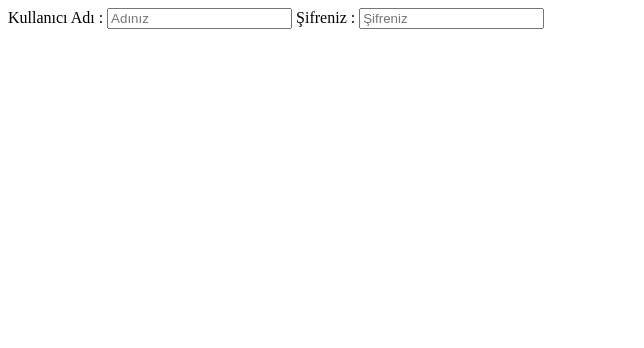
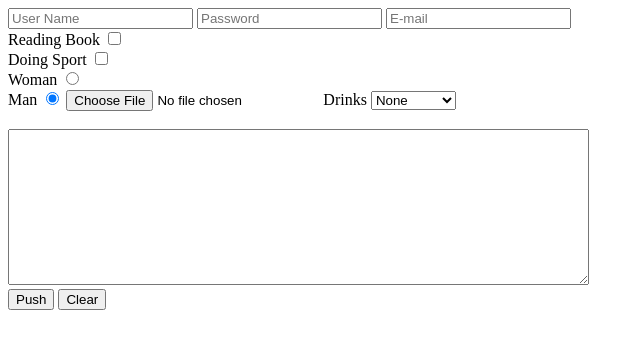
Before and after one commit to mhmmtbg07/frontend-bootcamp, a plain HTML site: page 17/index.html in a window 1280 px wide. Shown: the whole page, without its empty margins (0-644 px from the left). Drawn offline with Linux system fonts and the light colour scheme.

Commit message:
Course 17

```diff
--- a/17/index.html
+++ b/17/index.html
@@ -3,13 +3,38 @@
   <head>
     <meta charset="UTF-8" />
     <meta name="viewport" content="width=device-width, initial-scale=1.0" />
-    <title>Form elementleri</title>
+    <meta name="developer" content="Muhammet BAĞ" />
+    <title>Form Tags</title>
   </head>
   <body>
-    <!--*İnput = Bilgileri yazmamızı sağlar,"type" ise seçeneği ayarlar "placeholder" içine mesaj yazar -->
     <form>
-      Kullanıcı Adı : <input type="text" placeholder="Adınız" /> Şifreniz :
-      <input type="password" placeholder="Şifreniz" />
+      <!--"placeholder" for in box text-->
+      <input type="text" placeholder="User Name" />
+      <input type="password" placeholder="Password" />
+      <input type="email" placeholder="E-mail" /> <br />
+      <!--"checkbox" for select box-->
+      Reading Book <input type="checkbox" id="bookcheck" /> <br />
+      Doing Sport <input type="checkbox" id="sportcheck" /> <br />
+      <!--"radio" for circle selects-->
+      Woman <input type="radio" name="genderradio" checked /> <br />
+      <!--checked for auto select-->
+      Man <input type="radio" name="genderradio" checked />
+      <!--"file" for file selects-->
+      <input type="file" /> Drinks
+      <select>
+        <!--"value" for backend system-->
+        <option value="None">None</option>
+        <option value="Tea">Tea</option>
+        <option value="Coffe">Coffe</option>
+        <option value="Lemonade">Lemonade</option>
+      </select>
+      <br />
+      <br />
+      <!--<textarea> for user message-->
+      <textarea name="MessageInput" cols="70" rows="10"></textarea> <br />
+      <!--"value" for button input text-->
+      <input type="submit" value="Push" />
+      <input type="reset" value="Clear" />
     </form>
   </body>
 </html>
```
